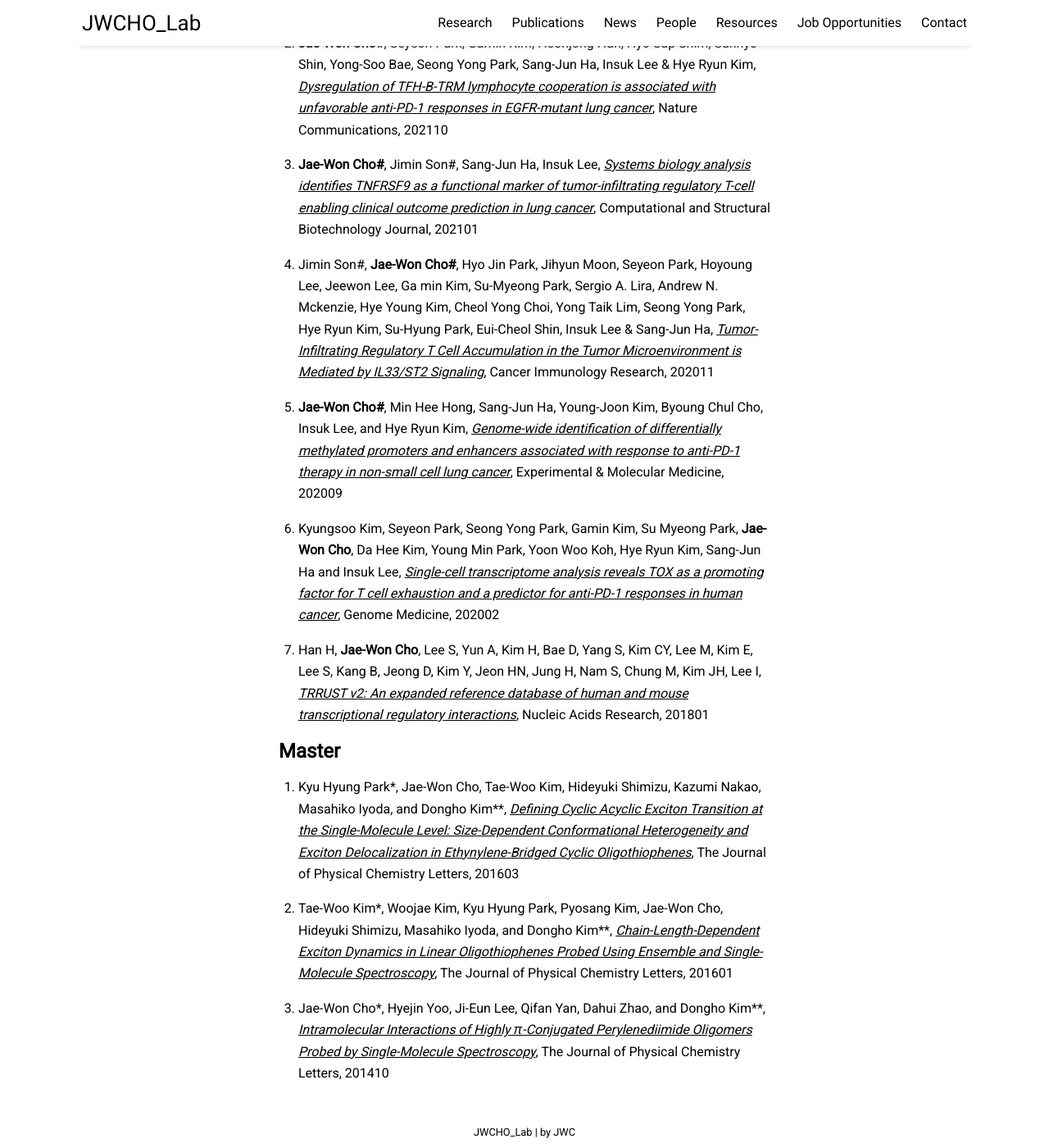
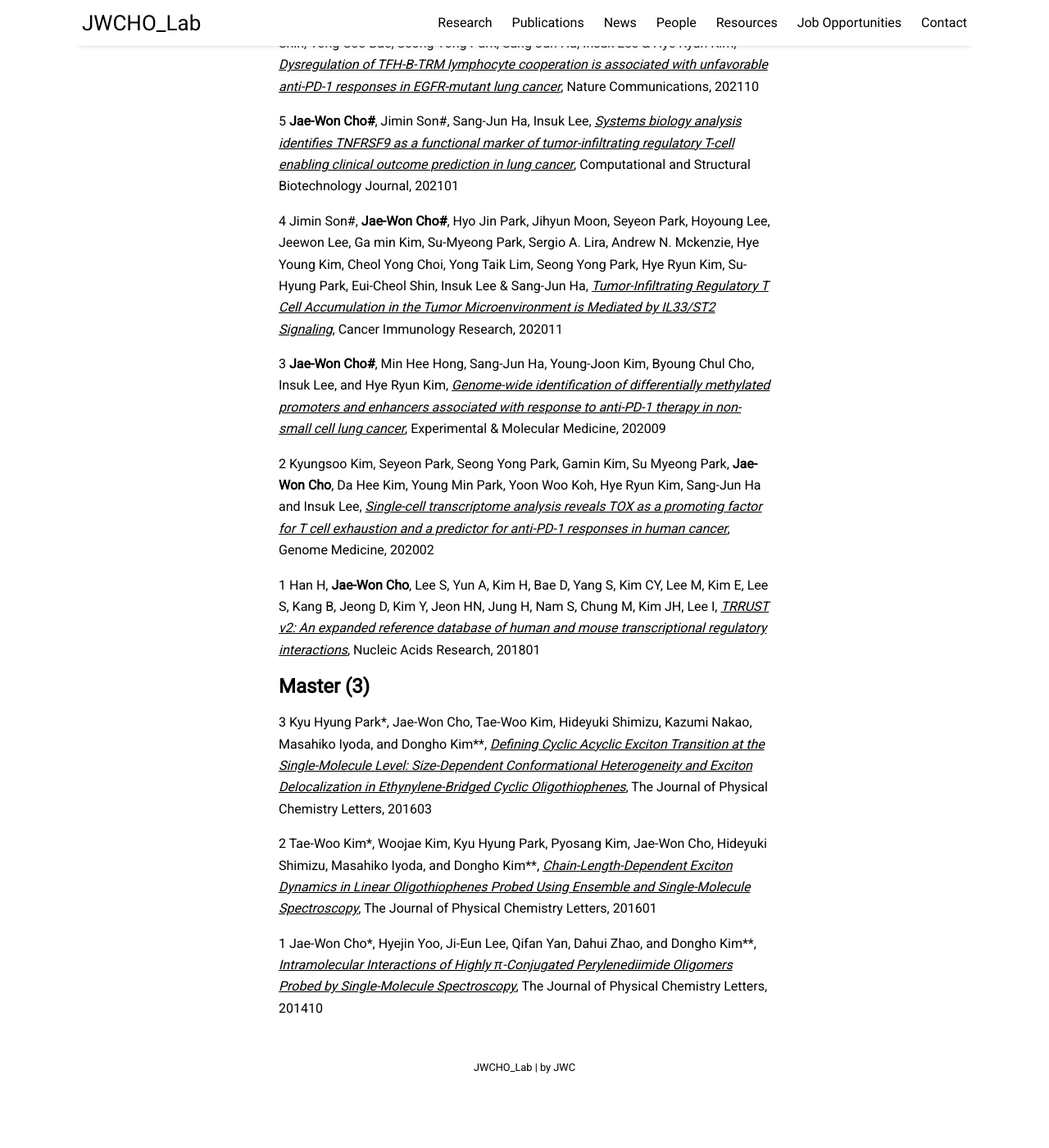
Before and after one commit to jaewon-cho/sdfasdf2dscf34fad.github.io, a Jekyll site: the page built from pages/publications.md, in a window 1280 px wide and 1400 px high, scrolled down 1466 px. Shown: the whole window at 82% size. Built offline with Jekyll 4.4.1, drawn with Linux system fonts in a browser that asks for light colours; nearby versions of some CDN libraries; after the commit the page ends 2801 px from its top, so only the background shows below that; some of the changed text lies outside the part shown.

Commit message:
Update publications.md

```diff
--- a/pages/publications.md
+++ b/pages/publications.md
@@ -10,40 +10,40 @@
 ## <a id="2025"></a>2025
 Nothing <br/>
 
-## <a id="Post-doc"></a>Post-doc
-6. Carina Shiau, Jingyi Cao, Dennis Gong, Mark T Gregory, Nicholas J Caldwell, Xunqin Yin, **Jae-Won Cho**, Peter L Wang, Jennifer Su, Steven Wang, Jason W Reeves, Tae Kyung Kim, Youngmi Kim, Jimmy A Guo, Nicole A Lester, Jung Woo Bae, Ryan Zhao, Nathan Schurman, Jamie L Barth, Maria L Ganci, Ralph Weissleder, Tyler Jacks, Motaz Qadan, Theodore S Hong, Jennifer Y Wo, Hannah Roberts, Joseph M Beechem, Carlos Fernandez-del Castillo, Mari Mino-Kenudson, David T Ting, Martin Hemberg, William L Hwang, [*Spatially resolved analysis of pancreatic cancer identifies therapy-associated remodeling of the tumor microenvironment*](https://www.nature.com/articles/s41588-024-01890-9), Nature Genetics, 202409
+## <a id="Post-doc"></a>Post-doc (6)
+6 Carina Shiau, Jingyi Cao, Dennis Gong, Mark T Gregory, Nicholas J Caldwell, Xunqin Yin, **Jae-Won Cho**, Peter L Wang, Jennifer Su, Steven Wang, Jason W Reeves, Tae Kyung Kim, Youngmi Kim, Jimmy A Guo, Nicole A Lester, Jung Woo Bae, Ryan Zhao, Nathan Schurman, Jamie L Barth, Maria L Ganci, Ralph Weissleder, Tyler Jacks, Motaz Qadan, Theodore S Hong, Jennifer Y Wo, Hannah Roberts, Joseph M Beechem, Carlos Fernandez-del Castillo, Mari Mino-Kenudson, David T Ting, Martin Hemberg, William L Hwang, [*Spatially resolved analysis of pancreatic cancer identifies therapy-associated remodeling of the tumor microenvironment*](https://www.nature.com/articles/s41588-024-01890-9), Nature Genetics, 202409
 
-5. Junha Cha, Da Hee Kim, Gamin Kim, **Jae-Won Cho**, Euijeong Sung, Seungbyn Baek, Min Hee Hong, Chang Gon Kim, Nam Suk Sim, Hyun Jun Hong, Jung Eun Lee, Martin Hemberg, Seyeon Park, Sun Ock Yoon, Sang-Jun Ha, Yoon Woo Koh, Hye Ryun Kim, Insuk Lee, [*Single-cell analysis reveals cellular and molecular factors counteracting HPVpositive oropharyngeal cancer immunotherapy outcomes*](https://jitc.bmj.com/content/12/6/e008667), Journal for Immunotherapy of Cancer, 202406
+5 Junha Cha, Da Hee Kim, Gamin Kim, **Jae-Won Cho**, Euijeong Sung, Seungbyn Baek, Min Hee Hong, Chang Gon Kim, Nam Suk Sim, Hyun Jun Hong, Jung Eun Lee, Martin Hemberg, Seyeon Park, Sun Ock Yoon, Sang-Jun Ha, Yoon Woo Koh, Hye Ryun Kim, Insuk Lee, [*Single-cell analysis reveals cellular and molecular factors counteracting HPVpositive oropharyngeal cancer immunotherapy outcomes*](https://jitc.bmj.com/content/12/6/e008667), Journal for Immunotherapy of Cancer, 202406
 
-4. **Jae-Won Cho#**, Jingyi Cao, Martin Hemberg, [*Joint analysis of mutational and transcriptional landscapes in human cancer reveals key perturbations during cancer evolution*](https://link.springer.com/article/10.1186/s13059-024-03201-1), Genome Biology, 202403
+4 **Jae-Won Cho#**, Jingyi Cao, Martin Hemberg, [*Joint analysis of mutational and transcriptional landscapes in human cancer reveals key perturbations during cancer evolution*](https://link.springer.com/article/10.1186/s13059-024-03201-1), Genome Biology, 202403
 
-3. Yufei Wang#, **Jae-Won Cho#**, Gabriella Kastrunes, Alicia Buck, Cecile Razimbaud, Aedin C Culhane, Jiusong Sun, David A Braun, Toni K Choueiri, Catherine J Wu, Kristen Jones, Quang-De Nguyen, Zhu Zhu, Kevin Wei, Quan Zhu, Sabina Signoretti, Gordon J Freeman, Martin Hemberg, Wayne A Marasco, [*Immune Restoring CAR-T Cells Display Antitumor Activity and Reverse Immunosuppressive TME in a Humanized ccRCC Mouse Model*](https://www.cell.com/iscience/pdf/S2589-0042(24)00100-7.pdf), iScience, 202402
+3 Yufei Wang#, **Jae-Won Cho#**, Gabriella Kastrunes, Alicia Buck, Cecile Razimbaud, Aedin C Culhane, Jiusong Sun, David A Braun, Toni K Choueiri, Catherine J Wu, Kristen Jones, Quang-De Nguyen, Zhu Zhu, Kevin Wei, Quan Zhu, Sabina Signoretti, Gordon J Freeman, Martin Hemberg, Wayne A Marasco, [*Immune Restoring CAR-T Cells Display Antitumor Activity and Reverse Immunosuppressive TME in a Humanized ccRCC Mouse Model*](https://www.cell.com/iscience/pdf/S2589-0042(24)00100-7.pdf), iScience, 202402
 
-2. Junha Cha*, Jiwon Yu, **Jae-Won Cho**, Martin Hemberg, Insuk Lee, [*scHumanNet: a single-cell network analysis platform for the study of cell-type specificity of disease genes *](https://doi.org/10.1093/nar/gkac1042), Nucleic Acids Research, 202301
+2 Junha Cha*, Jiwon Yu, **Jae-Won Cho**, Martin Hemberg, Insuk Lee, [*scHumanNet: a single-cell network analysis platform for the study of cell-type specificity of disease genes *](https://doi.org/10.1093/nar/gkac1042), Nucleic Acids Research, 202301
 
-1. Pilar Baldominos, Alex Barbera-Mourelle, Olga Barreiro, Yu Huang, Andrew Wight, **Jae-Won Cho**, Xi Zhao, Guillem Estivill, Isam Adam, Xavier Sanchez, Shannon McCarthy, Julien Schaller, Zara Khan, Albert Ruzo, Ricardo Pastorello, Edward T Richardson, Deborah Dillon, Paula Montero-Llopis, Romualdo Barroso-Sousa, Juliet Forman, Sachet A Shukla, Sara M Tolaney, Elizabeth A Mittendorf, Ulrich H von Andrian, Kai W Wucherpfennig, Martin Hemberg, Judith Agudo, [*Quiescent cancer cells resist T cell attack by forming an immunosuppressive niche*](https://www.sciencedirect.com/science/article/pii/S0092867422003439), Cell, 202205
+1 Pilar Baldominos, Alex Barbera-Mourelle, Olga Barreiro, Yu Huang, Andrew Wight, **Jae-Won Cho**, Xi Zhao, Guillem Estivill, Isam Adam, Xavier Sanchez, Shannon McCarthy, Julien Schaller, Zara Khan, Albert Ruzo, Ricardo Pastorello, Edward T Richardson, Deborah Dillon, Paula Montero-Llopis, Romualdo Barroso-Sousa, Juliet Forman, Sachet A Shukla, Sara M Tolaney, Elizabeth A Mittendorf, Ulrich H von Andrian, Kai W Wucherpfennig, Martin Hemberg, Judith Agudo, [*Quiescent cancer cells resist T cell attack by forming an immunosuppressive niche*](https://www.sciencedirect.com/science/article/pii/S0092867422003439), Cell, 202205
 
 
-## <a id="PhD"></a>PhD
-7. **Jae-Won Cho#**, Hyo Sup Shim, Chang Young Lee, Seong Yong Park, Min Hee Hong, Insuk Lee, Hye Ryun Kim, [*The importance of enhancer methylation for epigenetic regulation of tumorigenesis in squamous lung cancer
+## <a id="PhD"></a>PhD (7)
+7 **Jae-Won Cho#**, Hyo Sup Shim, Chang Young Lee, Seong Yong Park, Min Hee Hong, Insuk Lee, Hye Ryun Kim, [*The importance of enhancer methylation for epigenetic regulation of tumorigenesis in squamous lung cancer
 *](https://doi.org/10.1038/s12276-021-00718-4), Experimental & Molecular Medicine, 202201
 
-6. **Jae-Won Cho#**, Seyeon Park, Gamin Kim, Heonjong Han, Hyo Sup Shim, Sunhye Shin, Yong-Soo Bae, Seong Yong Park, Sang-Jun Ha, Insuk Lee & Hye Ryun Kim, [*Dysregulation of TFH-B-TRM lymphocyte cooperation is associated with unfavorable anti-PD-1 responses in EGFR-mutant lung cancer*](https://doi.org/10.1038/s41467-021-26362-0), Nature Communications, 202110
+6 **Jae-Won Cho#**, Seyeon Park, Gamin Kim, Heonjong Han, Hyo Sup Shim, Sunhye Shin, Yong-Soo Bae, Seong Yong Park, Sang-Jun Ha, Insuk Lee & Hye Ryun Kim, [*Dysregulation of TFH-B-TRM lymphocyte cooperation is associated with unfavorable anti-PD-1 responses in EGFR-mutant lung cancer*](https://doi.org/10.1038/s41467-021-26362-0), Nature Communications, 202110
 
-5. **Jae-Won Cho#**, Jimin Son#, Sang-Jun Ha, Insuk Lee, [*Systems biology analysis identifies TNFRSF9 as a functional marker of tumor-infiltrating regulatory T-cell enabling clinical outcome prediction in lung cancer*](https://doi.org/10.1016/j.csbj.2021.01.025), Computational and Structural Biotechnology Journal, 202101
+5 **Jae-Won Cho#**, Jimin Son#, Sang-Jun Ha, Insuk Lee, [*Systems biology analysis identifies TNFRSF9 as a functional marker of tumor-infiltrating regulatory T-cell enabling clinical outcome prediction in lung cancer*](https://doi.org/10.1016/j.csbj.2021.01.025), Computational and Structural Biotechnology Journal, 202101
 
-4. Jimin Son#, **Jae-Won Cho#**, Hyo Jin Park, Jihyun Moon, Seyeon Park, Hoyoung Lee, Jeewon Lee, Ga min Kim, Su-Myeong Park, Sergio A. Lira, Andrew N. Mckenzie, Hye Young Kim, Cheol Yong Choi, Yong Taik Lim, Seong Yong Park, Hye Ryun Kim, Su-Hyung Park, Eui-Cheol Shin, Insuk Lee & Sang-Jun Ha, [*Tumor-Infiltrating Regulatory T Cell Accumulation in the Tumor Microenvironment is Mediated by IL33/ST2 Signaling*](https://doi.org/10.1158/2326-6066.CIR-19-0828), Cancer Immunology Research, 202011
+4 Jimin Son#, **Jae-Won Cho#**, Hyo Jin Park, Jihyun Moon, Seyeon Park, Hoyoung Lee, Jeewon Lee, Ga min Kim, Su-Myeong Park, Sergio A. Lira, Andrew N. Mckenzie, Hye Young Kim, Cheol Yong Choi, Yong Taik Lim, Seong Yong Park, Hye Ryun Kim, Su-Hyung Park, Eui-Cheol Shin, Insuk Lee & Sang-Jun Ha, [*Tumor-Infiltrating Regulatory T Cell Accumulation in the Tumor Microenvironment is Mediated by IL33/ST2 Signaling*](https://doi.org/10.1158/2326-6066.CIR-19-0828), Cancer Immunology Research, 202011
 
-3. **Jae-Won Cho#**, Min Hee Hong, Sang-Jun Ha, Young-Joon Kim, Byoung Chul Cho, Insuk Lee, and Hye Ryun Kim, [*Genome-wide identification of differentially methylated promoters and enhancers associated with response to anti-PD-1 therapy in non-small cell lung cancer*](https://doi.org/10.1038/s12276-020-00493-8), Experimental & Molecular Medicine, 202009
+3 **Jae-Won Cho#**, Min Hee Hong, Sang-Jun Ha, Young-Joon Kim, Byoung Chul Cho, Insuk Lee, and Hye Ryun Kim, [*Genome-wide identification of differentially methylated promoters and enhancers associated with response to anti-PD-1 therapy in non-small cell lung cancer*](https://doi.org/10.1038/s12276-020-00493-8), Experimental & Molecular Medicine, 202009
 
-2. Kyungsoo Kim, Seyeon Park, Seong Yong Park, Gamin Kim, Su Myeong Park, **Jae-Won Cho**, Da Hee Kim, Young Min Park, Yoon Woo Koh, Hye Ryun Kim, Sang-Jun Ha and Insuk Lee, [*Single-cell transcriptome analysis reveals TOX as a promoting factor for T cell exhaustion and a predictor for anti-PD-1 responses in human cancer*](https://doi.org/10.1186/s13073-020-00722-9), Genome Medicine, 202002
+2 Kyungsoo Kim, Seyeon Park, Seong Yong Park, Gamin Kim, Su Myeong Park, **Jae-Won Cho**, Da Hee Kim, Young Min Park, Yoon Woo Koh, Hye Ryun Kim, Sang-Jun Ha and Insuk Lee, [*Single-cell transcriptome analysis reveals TOX as a promoting factor for T cell exhaustion and a predictor for anti-PD-1 responses in human cancer*](https://doi.org/10.1186/s13073-020-00722-9), Genome Medicine, 202002
 
-1. Han H, **Jae-Won Cho**, Lee S, Yun A, Kim H, Bae D, Yang S, Kim CY, Lee M, Kim E, Lee S, Kang B, Jeong D, Kim Y, Jeon HN, Jung H, Nam S, Chung M, Kim JH, Lee I, [*TRRUST v2: An expanded reference database of human and mouse transcriptional regulatory interactions*](https://doi.org/10.1093/nar/gkx1013), Nucleic Acids Research, 201801
+1 Han H, **Jae-Won Cho**, Lee S, Yun A, Kim H, Bae D, Yang S, Kim CY, Lee M, Kim E, Lee S, Kang B, Jeong D, Kim Y, Jeon HN, Jung H, Nam S, Chung M, Kim JH, Lee I, [*TRRUST v2: An expanded reference database of human and mouse transcriptional regulatory interactions*](https://doi.org/10.1093/nar/gkx1013), Nucleic Acids Research, 201801
 
 
-## <a id="Master"></a>Master
-3. Kyu Hyung Park*, Jae-Won Cho, Tae-Woo Kim, Hideyuki Shimizu, Kazumi Nakao, Masahiko Iyoda, and Dongho Kim**, [*Defining Cyclic Acyclic Exciton Transition at the Single-Molecule Level: Size-Dependent Conformational Heterogeneity and Exciton Delocalization in Ethynylene-Bridged Cyclic Oligothiophenes*](https://doi.org/10.1021/acs.jpclett.6b00360), The Journal of Physical Chemistry Letters, 201603
+## <a id="Master"></a>Master (3)
+3 Kyu Hyung Park*, Jae-Won Cho, Tae-Woo Kim, Hideyuki Shimizu, Kazumi Nakao, Masahiko Iyoda, and Dongho Kim**, [*Defining Cyclic Acyclic Exciton Transition at the Single-Molecule Level: Size-Dependent Conformational Heterogeneity and Exciton Delocalization in Ethynylene-Bridged Cyclic Oligothiophenes*](https://doi.org/10.1021/acs.jpclett.6b00360), The Journal of Physical Chemistry Letters, 201603
 
-2. Tae-Woo Kim*, Woojae Kim, Kyu Hyung Park, Pyosang Kim, Jae-Won Cho, Hideyuki Shimizu, Masahiko Iyoda, and Dongho Kim**, [*Chain-Length-Dependent Exciton Dynamics in Linear Oligothiophenes Probed Using Ensemble and Single-Molecule Spectroscopy*](https://doi.org/10.1021/acs.jpclett.5b02864), The Journal of Physical Chemistry Letters, 201601
+2 Tae-Woo Kim*, Woojae Kim, Kyu Hyung Park, Pyosang Kim, Jae-Won Cho, Hideyuki Shimizu, Masahiko Iyoda, and Dongho Kim**, [*Chain-Length-Dependent Exciton Dynamics in Linear Oligothiophenes Probed Using Ensemble and Single-Molecule Spectroscopy*](https://doi.org/10.1021/acs.jpclett.5b02864), The Journal of Physical Chemistry Letters, 201601
 
-1. Jae-Won Cho*, Hyejin Yoo, Ji-Eun Lee, Qifan Yan, Dahui Zhao, and Dongho Kim**, [*Intramolecular Interactions of Highly π-Conjugated Perylenediimide Oligomers Probed by Single-Molecule Spectroscopy*](https://doi.org/10.1021/jz501765x), The Journal of Physical Chemistry Letters, 201410
+1 Jae-Won Cho*, Hyejin Yoo, Ji-Eun Lee, Qifan Yan, Dahui Zhao, and Dongho Kim**, [*Intramolecular Interactions of Highly π-Conjugated Perylenediimide Oligomers Probed by Single-Molecule Spectroscopy*](https://doi.org/10.1021/jz501765x), The Journal of Physical Chemistry Letters, 201410
```
